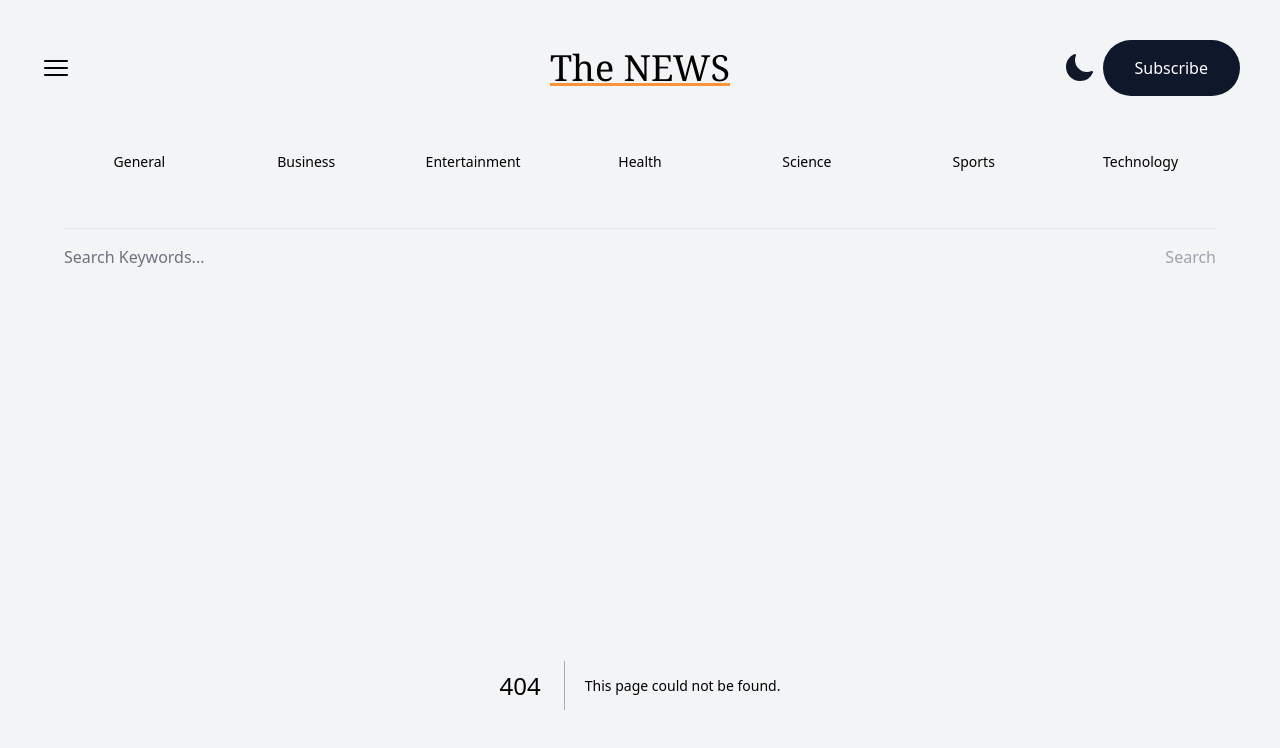
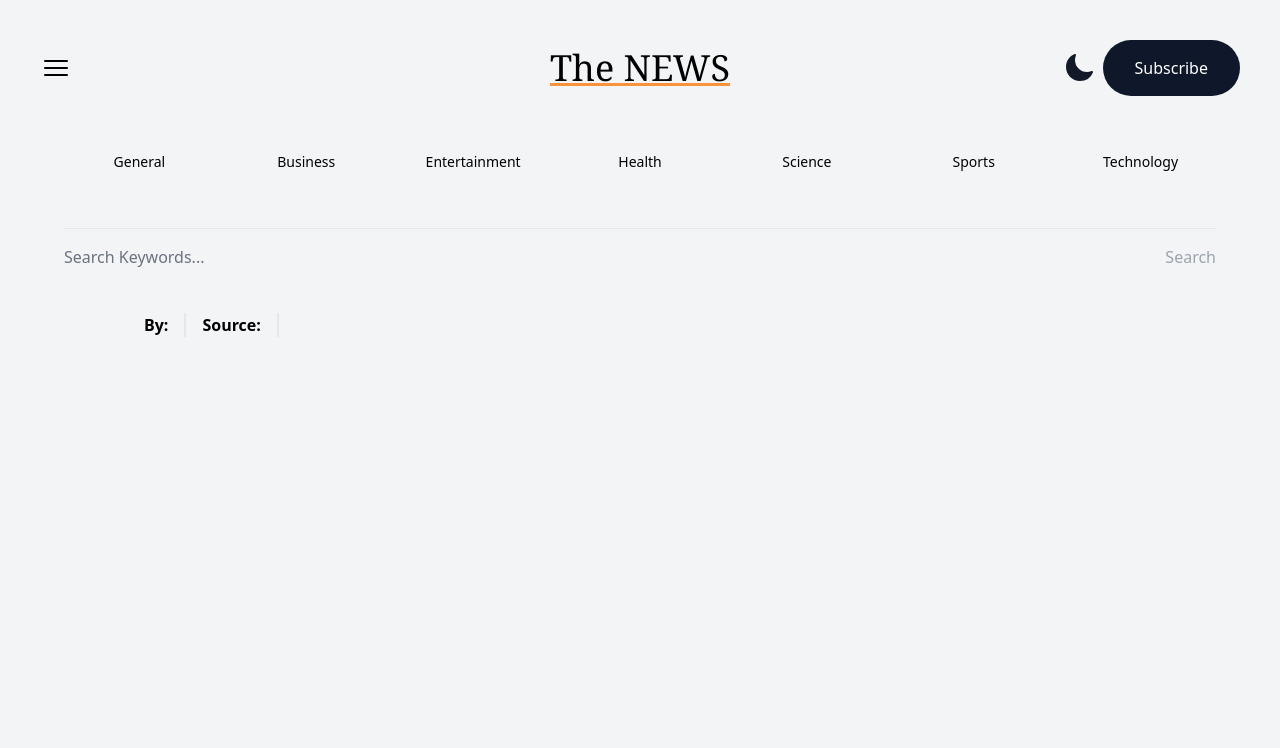
Before and after one commit to asish918/Live-News, a Next.js app: page /article in a window 1280 px wide. Before the commit this address had no page. Shown: the top 748 px of the page. Built offline with nearby package versions, Linux system fonts and the light colour scheme.

Commit message:
Implemented ReadMoreButton and Single Article Page

```diff
--- a/app/Article.tsx
+++ b/app/Article.tsx
@@ -1,4 +1,5 @@
 import React from "react";
+import ReadMoreButton from "./ReadMoreButton";
 
 type Props = {
     article: DataEntry;
@@ -29,7 +30,7 @@
                     </footer>
                 </div>
 
-                {/* Readmore Button */}
+                <ReadMoreButton article={article} />
             </div>
         </article>
     )
--- /dev/null
+++ b/app/ReadMoreButton.tsx
@@ -0,0 +1,30 @@
+'use client'
+import { useRouter } from "next/navigation";
+import React from "react";
+
+type Props = {
+    article: DataEntry
+}
+
+const ReadMoreButton = ({ article }: Props) => {
+    const router = useRouter();
+
+    const handleClick = async () => {
+        const queryString = Object.entries(article)
+        .map(([key, value]) => `${key}=${value}`).join("&");
+
+        const url = `/article?${queryString}`;
+        console.log(url);
+        router.push(url);
+    }
+
+    return (
+        <button
+            onClick={handleClick}
+            className="bg-orange-400 h-10 rounded-b-lg dark:text-gray-900 hover:bg-orange-500">
+            Read More
+        </button>
+    )
+}
+
+export default ReadMoreButton
--- /dev/null
+++ b/app/article/page.tsx
@@ -0,0 +1,47 @@
+import React from "react";
+import { notFound } from "next/navigation";
+import Article from "../Article";
+
+type Props = {
+    searchParams?: DataEntry
+}
+
+const ArticlePage = ({ searchParams }: Props) => {
+    if (
+        (searchParams && Object.entries(searchParams).length === 0) || !searchParams
+    ) {
+        return notFound();
+    }
+
+    const article: DataEntry = searchParams;
+
+    return (
+        <article>
+            <section className="flex flex-col lg:flex-row px-0 pb-24 lg:px-10">
+                {article.image && (
+                    <img
+                        className="h-50 max-w-md mx-auto md:max-w-lg lg:max-w-xl object-cover rounded-lg shadow-md"
+                        src={article.image}
+                        alt={article.title}
+                    />
+                )}
+
+                <div className="px-10">
+                    <h1 className="headerTitle px-0 no-underline pb-2">
+                        {article.title}
+                    </h1>
+
+                    <div className="flex divide-x-2 space-x-4">
+                        <h2 className="font-bold">By: {article.author}</h2>
+                        <h2 className="font-bold pl-4">Source: {article.source}</h2>
+                        <p className="pl-4">{article.published_at}</p>
+                    </div>
+
+                    <p className="pt-4">{article.description}</p>
+                </div>
+            </section>
+        </article>
+    )
+}
+
+export default ArticlePage
--- a/app/layout.tsx
+++ b/app/layout.tsx
@@ -11,14 +11,14 @@
     <html>
       <head />
 
-      <Providers>
-        <body className='bg-gray-100 dark:bg-zinc-900 transition-all duration-700'>
+      <body className='bg-gray-100 dark:bg-zinc-900 transition-all duration-700'>
+        <Providers>
           <Header />
           <div className='max-w-6xl mx-auto'>
             {children}
           </div>
-        </body>
-      </Providers>
+        </Providers>
+      </body>
     </html>
   )
 }
--- a/styles/globals.css
+++ b/styles/globals.css
@@ -7,4 +7,9 @@
         @apply hover:underline decoration-orange-400 text-center decoration-2 active:underline underline-offset-8 rounded-full p-4
         cursor-pointer hover:font-bold capitalize hover:scale-110 transition-transform duration-200 ease-out
     }
+
+    .headerTitle {
+        @apply text-4xl font-serif capitalize px-10 pt-5 underline
+        decoration-orange-400 decoration-2 underline-offset-4 decoration-double
+    }
 }
```
